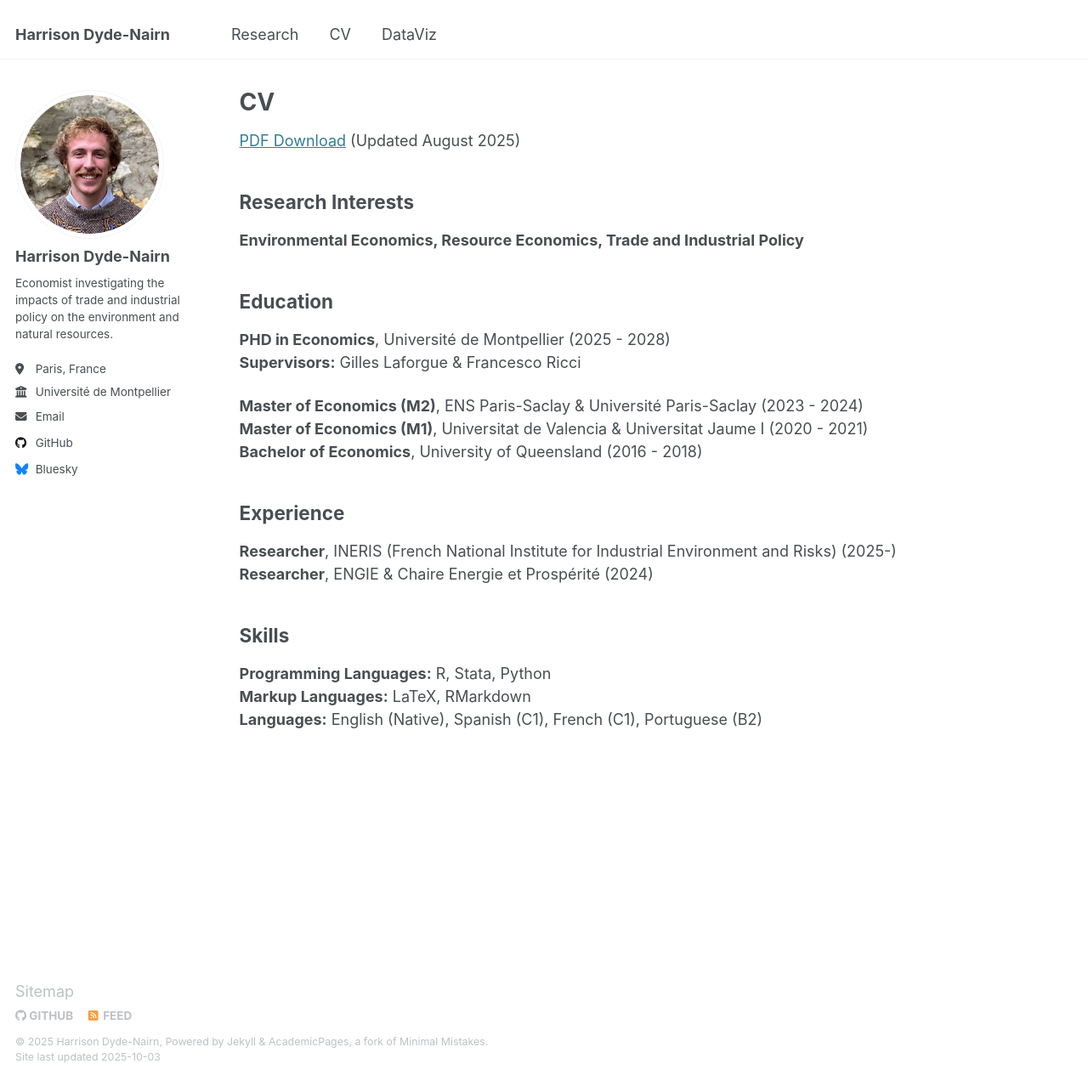
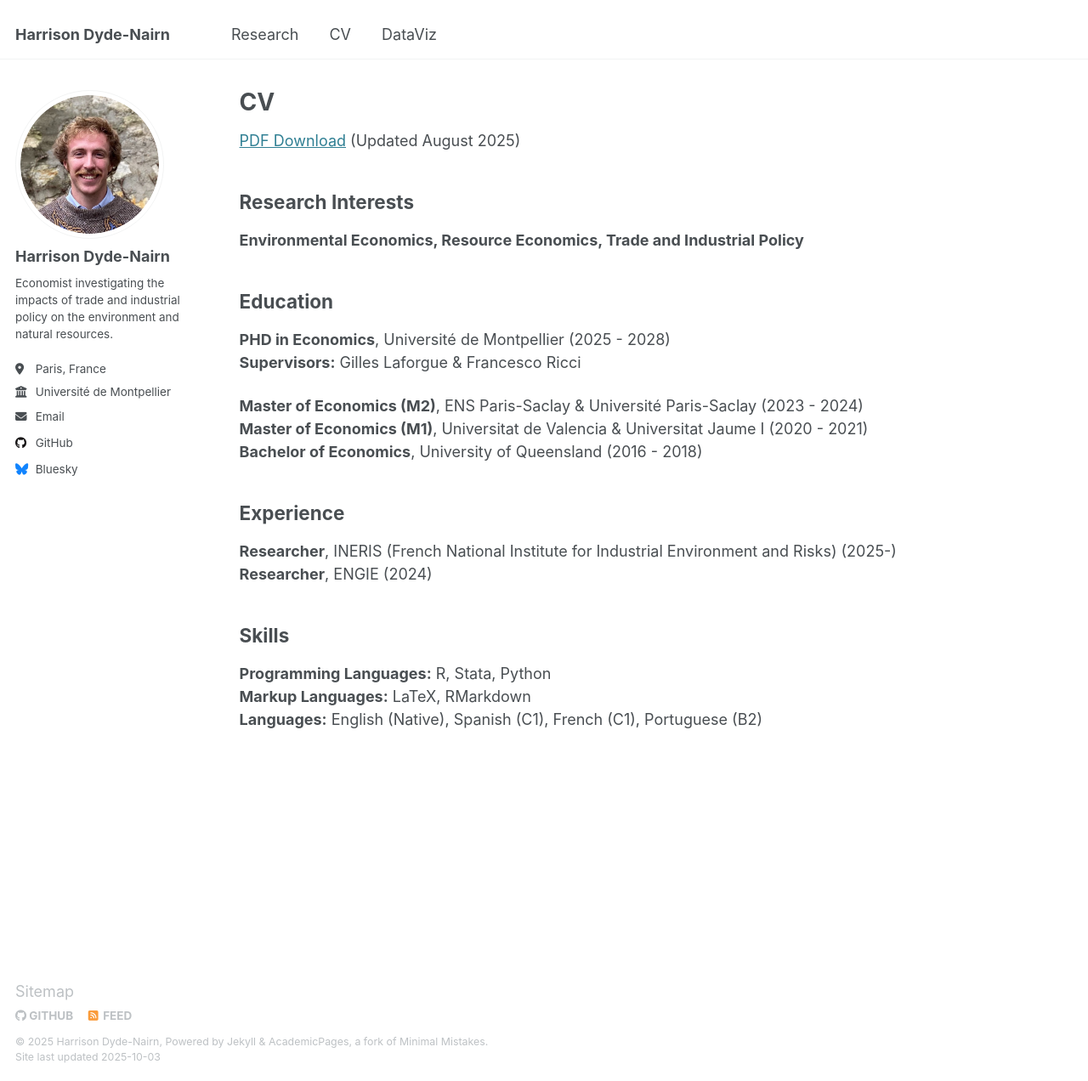
Before and after one commit to hdydenairn/hdydenairn.github.io, a Jekyll site: the page built from _pages/cv.md, in a window 1280 px wide and 1272 px high. Shown: the whole window at 85% size. Built offline with Jekyll 4.4.1, drawn with Linux system fonts in a browser that asks for light colours.

Commit message:
Update cv.md

```diff
--- a/_pages/cv.md
+++ b/_pages/cv.md
@@ -26,7 +26,7 @@ redirect_from:
 ## Experience
 
 **Researcher**, INERIS (French National Institute for Industrial Environment and Risks) (2025-)<br>
-**Researcher**, ENGIE & Chaire Energie et Prospérité (2024)
+**Researcher**, ENGIE (2024)
 
 ## Skills
 
```
